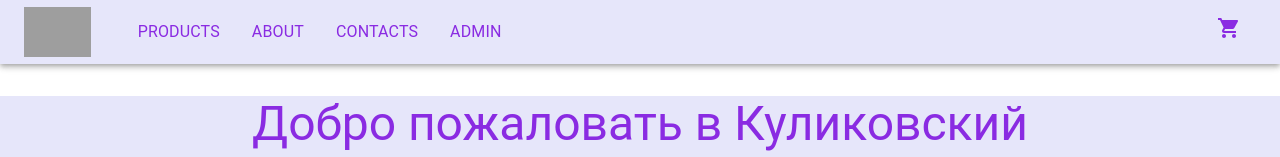
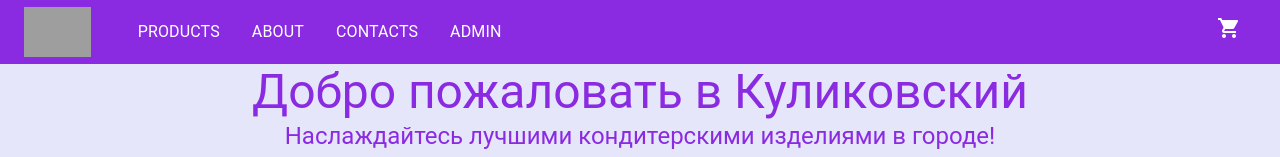
Before and after one commit to Arzygullll/kulikov, a React (Create React App) app: page / in a window 1280 px wide. Shown: the top 157 px of the page. Built offline with nearby package versions, Linux system fonts and the light colour scheme; grey boxes are pictures that could not be loaded.

Commit message:
Update Navbar.jsx

```diff
--- a/src/components/homePage/Navbar.jsx
+++ b/src/components/homePage/Navbar.jsx
@@ -42,7 +42,11 @@ function Navbar() {
 
   return (
     <AppBar
-      style={{ backgroundColor: "#E6E6FA", color: "#8A2BE2" }}
+      style={{
+        backgroundColor: "#8A2BE2",
+        color: "#ffffff", // белый цвет текста для хорошего контраста
+        marginBottom: "-32px",
+      }}
       position="static"
     >
       <Container maxWidth="xl">
@@ -59,7 +63,7 @@ function Navbar() {
               fontWeight: 700,
               fontSize: 30,
               letterSpacing: ".3rem",
-              color: "#8A2BE2",
+              color: "#ffffff", // белый цвет текста
               textDecoration: "none",
             }}
           >
@@ -128,7 +132,7 @@ function Navbar() {
               >
                 <MenuItem>
                   <Typography
-                    sx={{ color: "#8A2BE2", textTransform: "uppercase" }}
+                    sx={{ color: "#ffffff", textTransform: "uppercase" }}
                   >
                     {elem.title}
                   </Typography>
@@ -136,7 +140,7 @@ function Navbar() {
               </Link>
             ))}
             <Link to={"/admin"} style={{ textDecoration: "none" }}>
-              <MenuItem sx={{ color: "#8A2BE2", display: "block" }}>
+              <MenuItem sx={{ color: "#ffffff", display: "block" }}>
                 <Typography textAlign={"center"}>ADMIN</Typography>
               </MenuItem>
             </Link>
@@ -154,14 +158,14 @@ function Navbar() {
               fontFamily: "monospace",
               fontWeight: 700,
               letterSpacing: ".3rem",
-              color: "#8A2BE2",
+              color: "#ffffff",
               textDecoration: "none",
             }}
           >
             Куликовский
           </Typography>
           <Box sx={{ flexGrow: 1 }}></Box>
-          <Link to={"/cart"} style={{ color: "#8A2BE2", marginRight: 15 }}>
+          <Link to={"/cart"} style={{ color: "#ffffff", marginRight: 15 }}>
             <ShoppingCart />
           </Link>
 
```
